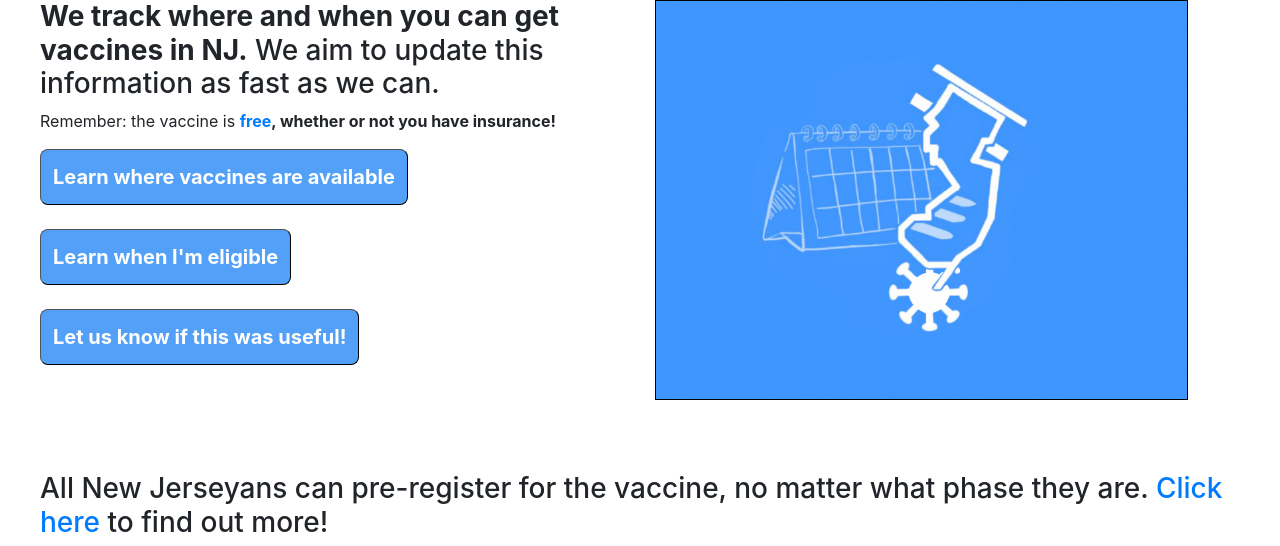
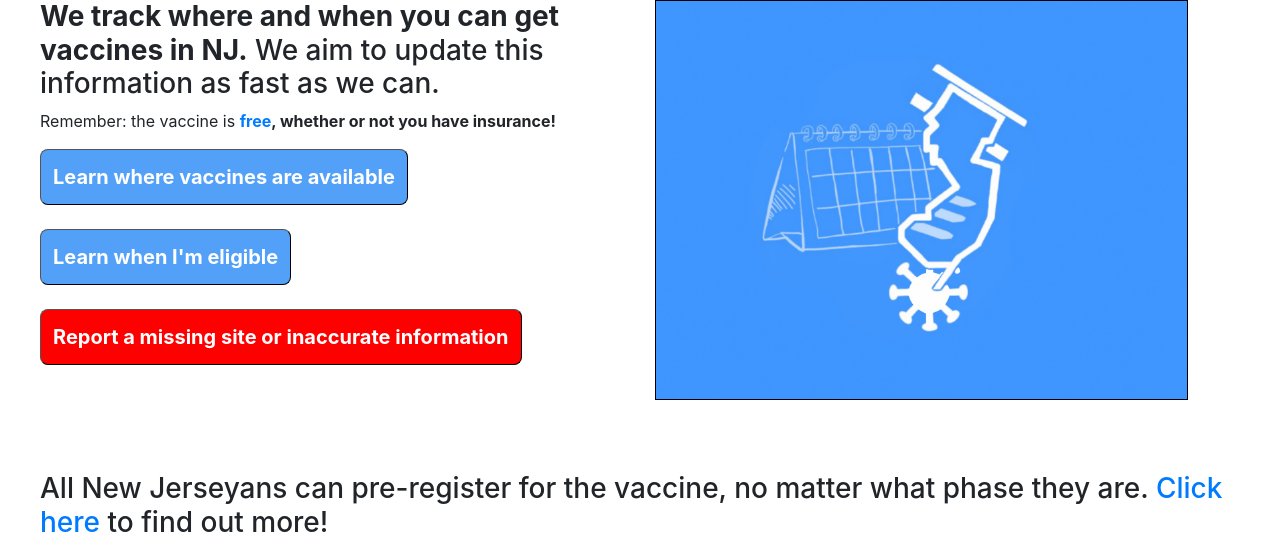
Before and after one commit to tpeng85/COVID-19-Vaccine-Eligibility-Explainer-NJ, a Flask app: page / in a window 1280 px wide. Shown: the part 203-749 px from the top of the page. Run offline with Flask 2, Linux system fonts and the light colour scheme; some libraries are stand-ins or nearby versions.

Commit message:
Add large button to add missing sites

```diff
--- a/app/routes.py
+++ b/app/routes.py
@@ -103,7 +103,7 @@ def result(result_id):
 
 @app.route('/')
 def index():
-    return render_template('index.html', title="Home")
+    return render_template('index.html', title="Home", availability_spreadsheet_url=availability_spreadsheet_url)
 
 @app.route('/preregister')
 def preregister():
--- a/app/templates/availability.html
+++ b/app/templates/availability.html
@@ -5,12 +5,11 @@
 <h1>Where can I find available vaccines?</h1>
 <br>
 <h5>This is a list of all of the sites we are aware of in New Jersey which may, at some point, receive the COVID-19 vaccine. <b>Most of them do not have the vaccine available</b>; we are calling as many as we can daily.</h5>
-<h5>If we missed a site, <a href="/contact">let us know</a>! We are working on expanding the list with additional pharmacies and other locations.</h5>
+<h5>Do you see missing or outdated information? Please leave a comment <a href="{{availability_spreadsheet_url}}">here</a>! We are working on expanding the list with additional pharmacies and other locations.</h5>
 <br>
 <iframe src="{{availability_spreadsheet_iframe_url}}" onload="this.width=screen.width;this.height=screen.height;"></iframe>
 <br>
 <h5>Or see it <a href="{{availability_spreadsheet_url}}">here</a>.</h5>
 <br>
-<h5>Do you see missing or outdated information? Please leave a comment <a href="{{availability_spreadsheet_url}}">here</a>! We need all the information we can get.</h5>
 
 {% endblock %}
--- a/app/templates/index.html
+++ b/app/templates/index.html
@@ -24,8 +24,8 @@
         <input type="submit" value="Learn when I'm eligible" class="home-button"/>
       </form>
       <br>
-      <button class="home-button">
-        <a href="/contact" style="color:white">Let us know if this was useful!</a>
+      <button class="home-button" style="background-color:red">
+        <a href="{{availability_spreadsheet_url}}" style="color:white">Report a missing site or inaccurate information</a>
       </button>
     </div>
   </div>
```
